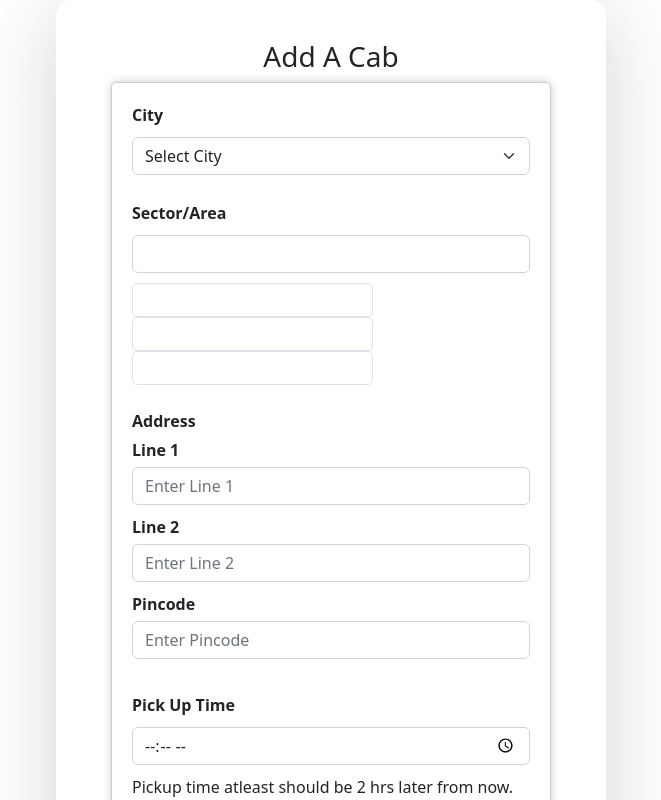
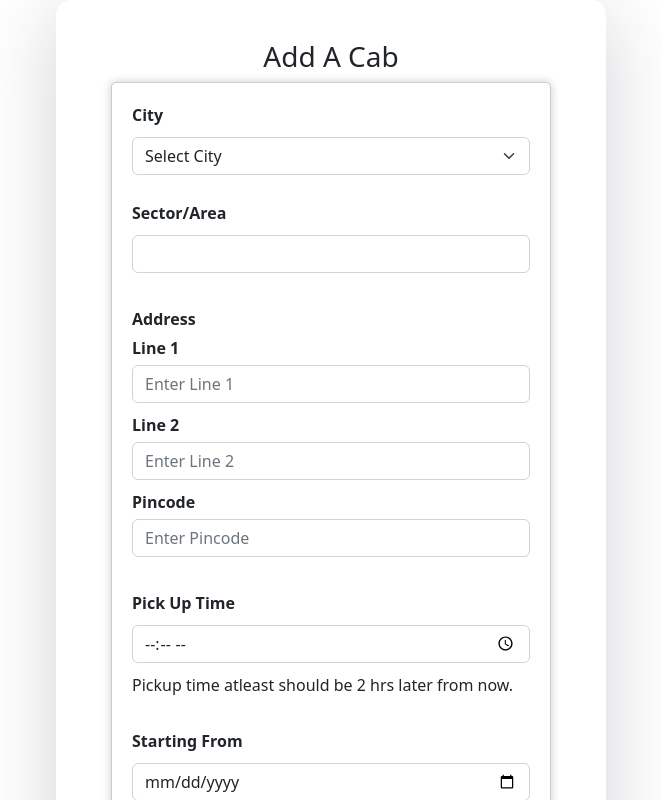
Before and after one commit to UI-GGN/CBP3-React-Rebels, a React (Create React App) app: page /booking in a window 1280 px wide. Shown: the top 800 px of the page, without its empty margins (309-970 px from the left). Built offline with nearby package versions, Linux system fonts and the light colour scheme.

Commit message:
RR-2 |Dhruva,Soumya| Add proptypes to input component

```diff
--- a/src/components/Input.js
+++ /dev/null
@@ -1,26 +0,0 @@
-import React from 'react';
-import className from 'classnames';
-
-const Input = (props) => {
-  // {rest,rounded,children,secondary,primary,blue}
-  const inputStyles = className(
-    'bg-gray-50 border border-gray-300 text-gray-900 text-sm focus:border-tw_primary block w-full p-1',
-    {}
-  );
-  // let inputStyles =  "bg-gray-50 border border-gray-300 text-gray-900 text-sm focus:border-tw_primary block w-full p-1"
-  // if(props.input.styles!==undefined) {
-  //     inputStyles = inputStyles + ' ' +props.input.styles.join(' ')
-  // }
-
-  return (
-    <React.Fragment>
-      {props.label !== undefined && (
-        <label className="block mb-1 text-muted" htmlFor={props.input.id}>
-          {props.children}
-        </label>
-      )}
-      <input {...props.input} className={inputStyles} />
-    </React.Fragment>
-  );
-};
-export default Input;
--- a/src/components/Input.tsx
+++ b/src/components/Input.tsx
@@ -1,9 +1,28 @@
 import React from 'react';
 import className from 'classnames';
+import PropTypes, { InferProps } from 'prop-types';
 
-const Input = ({ type, value, id, children, ...props }) => {
+const propTypes = {
+  type: PropTypes.string.isRequired,
+  value: PropTypes.string,
+  id: PropTypes.string.isRequired,
+  children: PropTypes.string,
+  required: PropTypes.bool,
+  props: PropTypes.any,
+};
+
+type ComponentTypes = InferProps<typeof propTypes>;
+
+const Input = ({
+  type,
+  value,
+  id,
+  required = false,
+  children,
+  ...props
+}: ComponentTypes) => {
   const inputStyles = className(
-    'border-x-0 border-top-0 rounded-0 border-b border-gray-300 text-gray-900 text-sm focus:outline-none focus:border-b-tw_secondary focus:border-b-[0.12rem]  block w-full p-1',
+    'border-x-0 border-top-0 rounded-0 border-b border-gray-300 text-gray-900 text-sm focus:outline-none focus:border-b-tw_dark focus:border-b-[0.12rem]  block w-full p-1',
     {}
   );
   return (
@@ -11,10 +30,19 @@ const Input = ({ type, value, id, children, ...props }) => {
       {children && (
         <label className="block text-xs mt-2 mb-1 text-muted" htmlFor={id}>
           {children}
+          {required && <span className="text-danger text-bold text-lg">*</span>}
         </label>
       )}
       <input {...props} type={type} id={id} className={inputStyles} />
     </>
   );
 };
+
+Input.propTypes = propTypes;
+
 export default Input;
+
+/**
+ * e.g. -->  <Input required={true} type='text' id="test">Test</Input>
+ * e.g. -->  <Input type='text' id="test">Test</Input>
+ */
--- a/src/pages/AddCab.js
+++ b/src/pages/AddCab.js
@@ -190,11 +190,6 @@ function AddCab() {
               onChange={handleInputChange}
               onBlur={areaInputBlurHandler}
             />
-            <Input rounded secondary blue>
-              Test
-            </Input>
-            <Input>Rounded</Input>
-            <Input secondary>secondary</Input>
             {areaHasError && <div className="text-danger">{areaError}</div>}
           </div>
           <div className="form-group field py-2">
--- a/src/pages/Booking.js
+++ b/src/pages/Booking.js
@@ -1,13 +1,8 @@
 import React from 'react';
+import Input from '../components/Input';
 
 const Booking = (props) => {
-  const input = ['blue'];
-  return (
-    <>
-      <div>Booking Page will render here.</div>
-      <Input blue></Input>
-    </>
-  );
+  return <div>Booking Page will render here.</div>;
 };
 
 export default Booking;
--- a/src/pages/LandingPage.tsx
+++ b/src/pages/LandingPage.tsx
@@ -1,8 +1,8 @@
 import React from 'react';
 import '../styles/pages/LandingPage.scss';
-import { useNavigate } from 'react-router-dom';
+import { To, useNavigate } from 'react-router-dom';
 
-const LandingPage_ = (props) => {
+const LandingPage = (props: any) => {
   const navigate = useNavigate();
 
   const sectionCards = [
@@ -22,7 +22,7 @@ const LandingPage_ = (props) => {
     },
   ];
 
-  const handleCardClick = (section) => {
+  const handleCardClick = (section: { redirectLink: To }) => {
     navigate(section?.redirectLink);
   };
 
@@ -47,4 +47,4 @@ const LandingPage_ = (props) => {
   );
 };
 
-export default LandingPage_;
+export default LandingPage;
```
